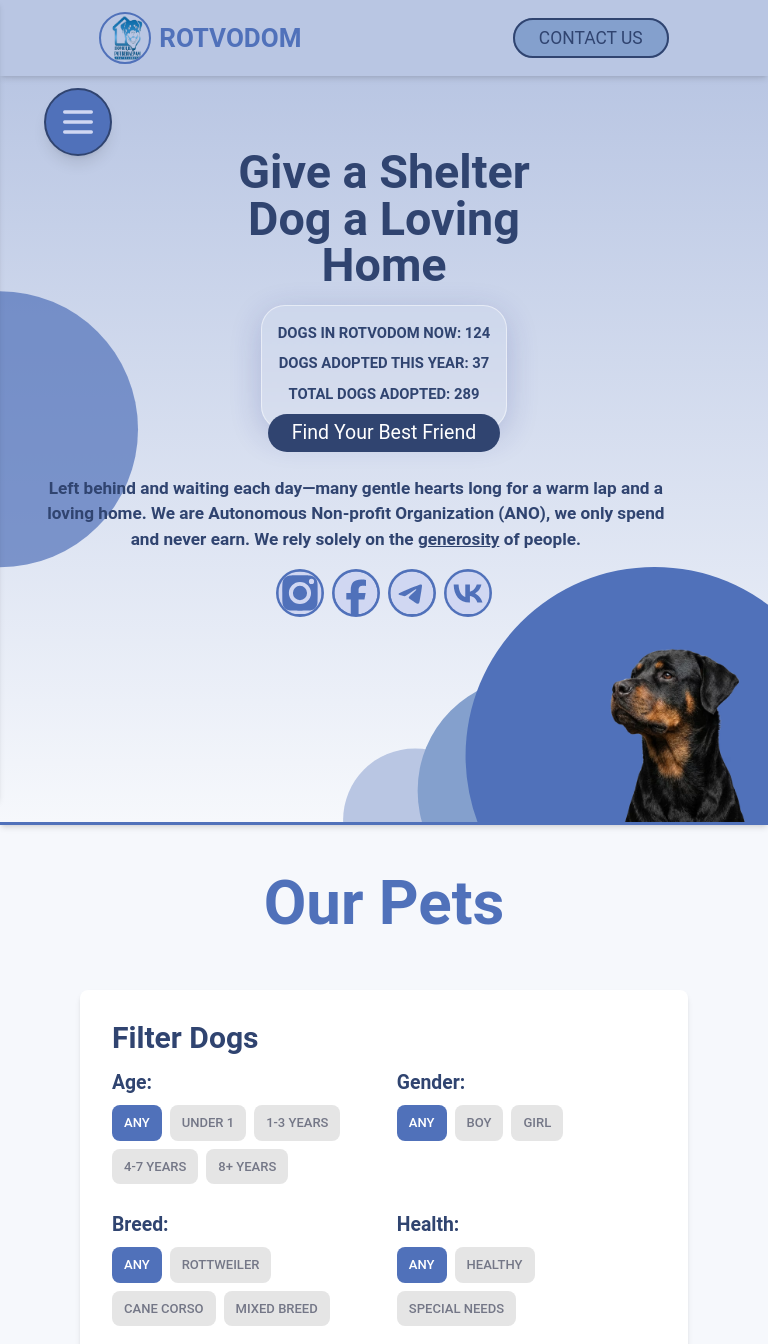
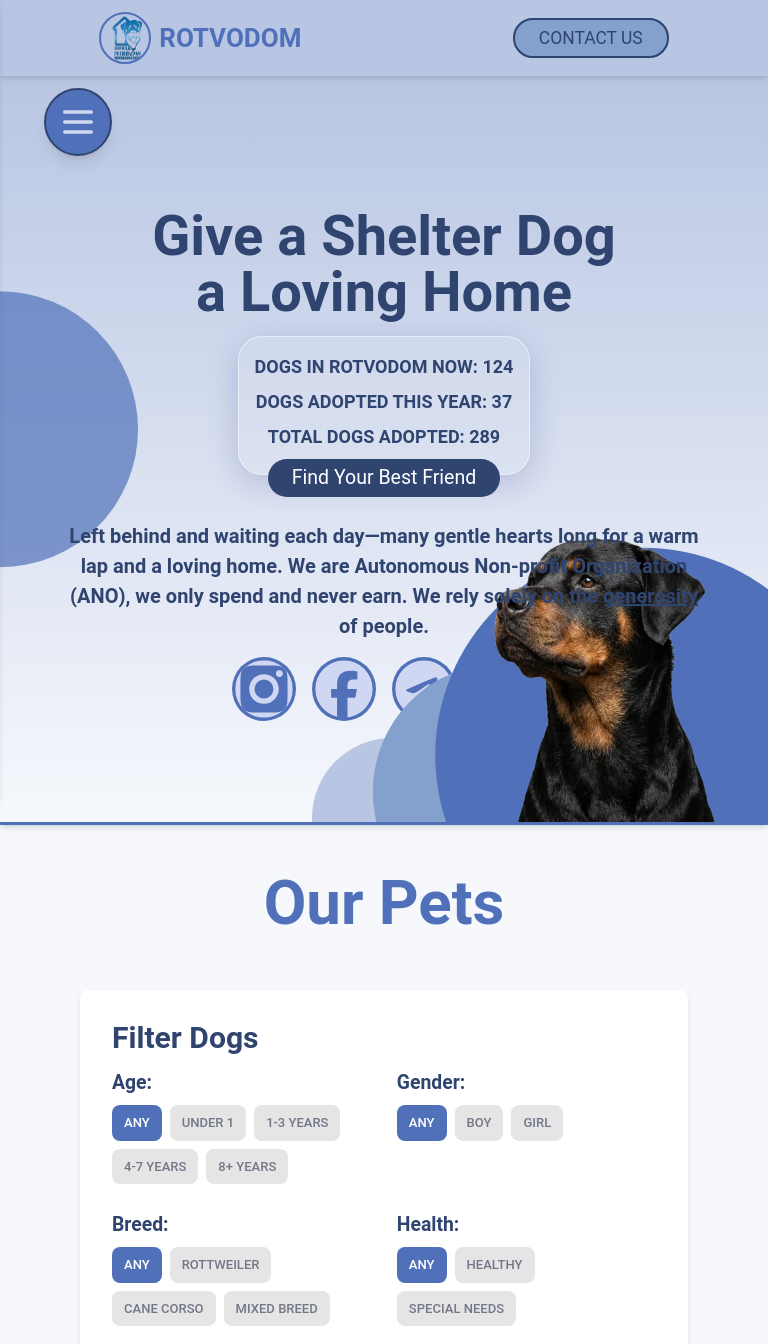
Before and after one commit to bavayra/dog-shelter, a React (Vite) app: page / in a window 768 px wide. Shown: the top 1344 px of the page. Built offline with nearby package versions, Linux system fonts and the light colour scheme; a web font is replaced by a local one.

Commit message:
style(Hero-768): increased font sizes for heading, stats, text. Increased dog img's and social icons size. Increased gap between sociaLinks. Increased w of the heading container and centered cta text

```diff
--- a/src/styles/custom-breakpoints.css
+++ b/src/styles/custom-breakpoints.css
@@ -210,6 +210,46 @@
     padding-bottom: 0.75rem;
     padding-inline: 1.5rem;
   }
+  .py-fluid-hero-top {
+    padding-top: 5.5rem;
+  }
+  .heading-fluid-hero {
+    font-size: 3.5rem;
+    max-width: 30rem;
+  }
+  .glass-card {
+    font-size: 1.125rem;
+  }
+  .hero-cta-section {
+    margin-inline: auto;
+  }
+  .hero-cta-section p {
+    font-size: 1.25rem;
+  }
+  .img-fluid-hero-dog {
+    width: 24rem;
+    height: 24rem;
+  }
+  .social-link-sm {
+    width: 4rem;
+    height: 4rem;
+  }
+  .hero-social-position {
+    gap: 1rem;
+  }
+  .hero-circle-xl {
+    width: 26rem;
+    height: 26rem;
+  }
+  .hero-circle-md {
+    width: 16rem;
+    height: 16rem;
+  }
+  .hero-circle-sm {
+    width: 10rem;
+    height: 10rem;
+    transform: translateX(-190%) translateY(40%);
+  }
 }
 
 @media (max-width: 1023px) {
```
